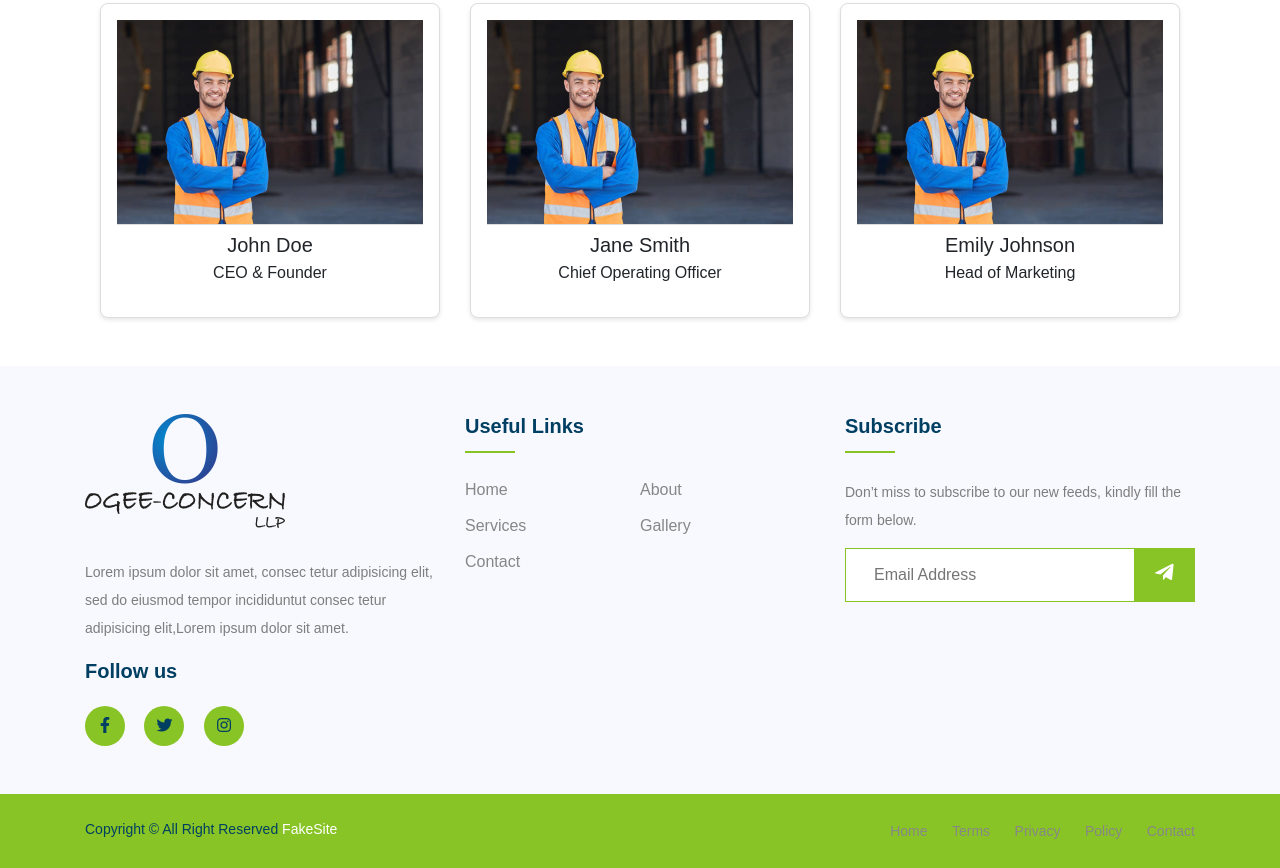
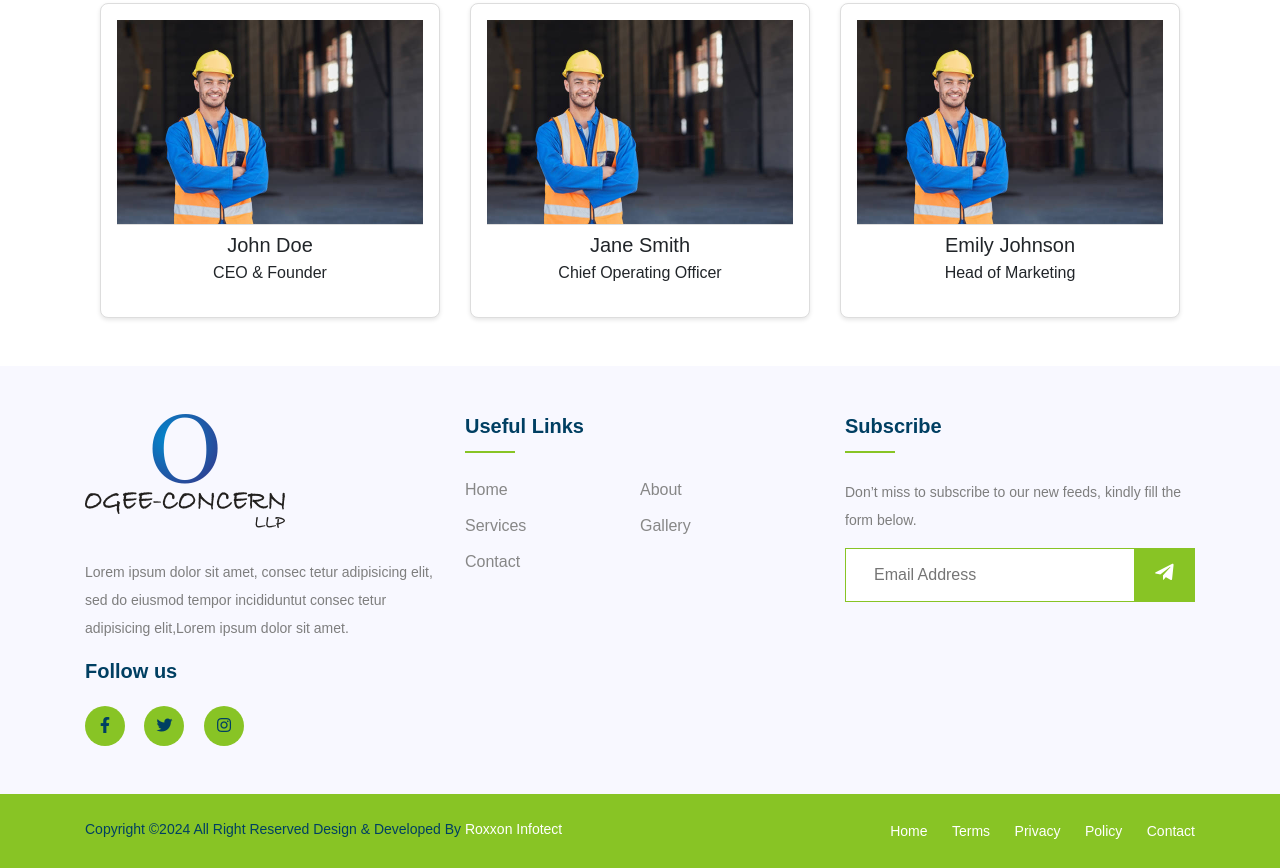
Before and after one commit to maheshdas2507/ogeeconcernLandingPage, a plain HTML site: page About.html in a window 1280 px wide. Shown: the part 1098-1966 px from the top of the page. Drawn offline with nearby package versions, Linux system fonts and the light colour scheme; a script that the page names is missing.

Commit message:
Add new Code

```diff
--- a/About.html
+++ b/About.html
@@ -255,7 +255,8 @@
                 <div class="row">
                   <div class="col-xl-6 col-lg-6 text-center text-lg-left">
                     <div class="copyright-text">
-                      <p>Copyright ©  All Right Reserved <a href="#">FakeSite</a></p>
+                      <p>Copyright ©2024  All Right Reserved Design & Developed By <a href="https://roxxoninfo.com/">Roxxon Infotect </a></p>
+
                     </div>
                   </div>
                   <div class="col-xl-6 col-lg-6 text-right d-none d-lg-block">
--- a/style.css
+++ b/style.css
@@ -541,3 +541,7 @@ margin-top: auto;
   transform: translateY(-5px);
   box-shadow: 0 4px 8px rgba(0, 0, 0, 0.15);
 }
+.footer-menu > ul > li > a{
+  color:white ! important;
+
+}
```
Also changed, not shown: Contact.html (+2 -1 lines), Gallery.html (+2 -1 lines), index.html (+1 -1 lines).
